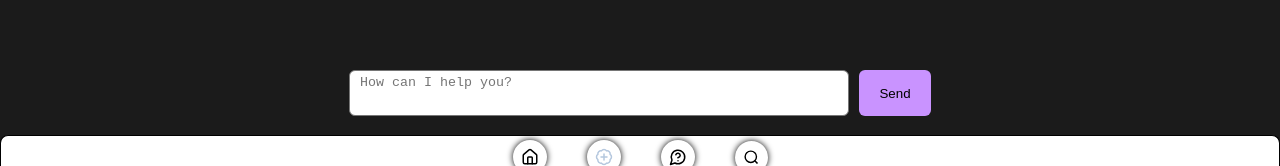
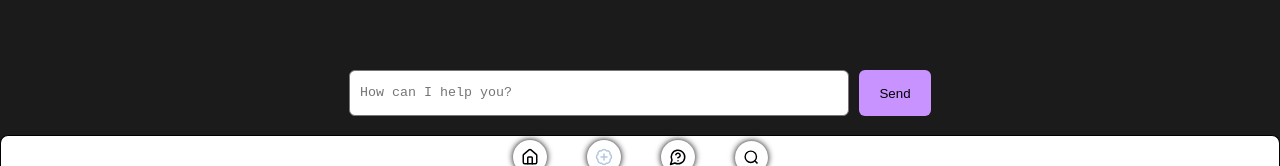
Before and after one commit to colepuls/Dream-Keeper, a React (Vite) app: page /AskAI in a window 1280 px wide. Shown: the part 624-790 px from the top of the page. Built offline with nearby package versions, Linux system fonts and the light colour scheme.

Commit message:
removed highlighting on input text bubble for help page

```diff
--- a/src/assets/AIChat.css
+++ b/src/assets/AIChat.css
@@ -64,6 +64,13 @@ html, body {
   padding-top: 4px;
   color: black;
   background-color: white;
+  user-select: none;
+  outline: none;
+  line-height: 36px;
+}
+
+.input-text:focus {
+  outline: none;
 }
 
 .send-button {
```
